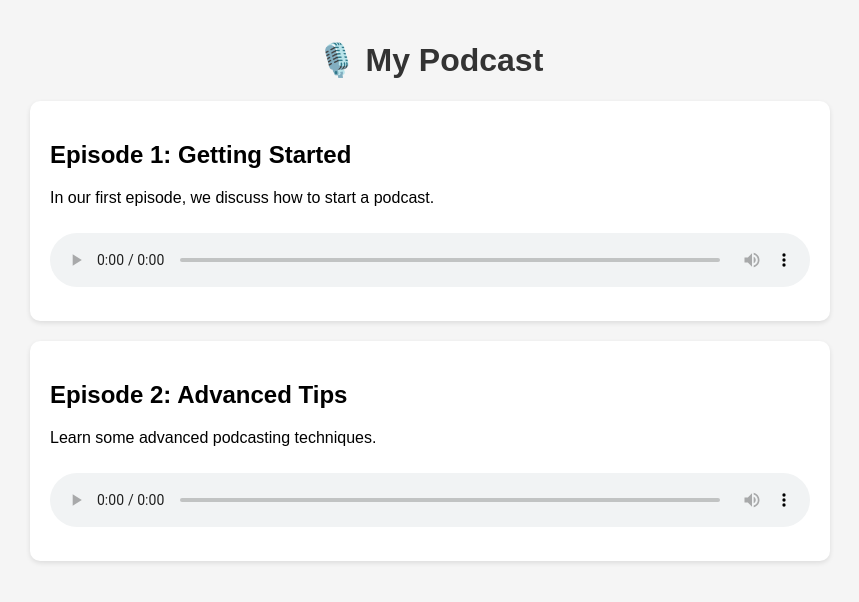
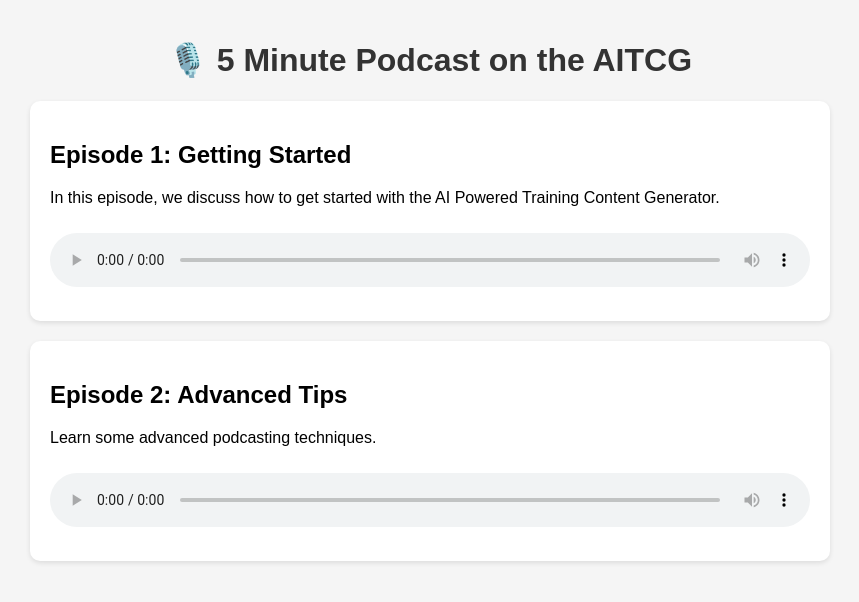
Before and after one commit to garyem/AIPTCG5MININPODCAST, a plain HTML site: page index.html in a window 1280 px wide. Shown: the whole page, without its empty margins (210-1069 px from the left). Drawn offline with Linux system fonts and the light colour scheme.

Commit message:
Update index.html

```diff
--- a/index.html
+++ b/index.html
@@ -1,7 +1,7 @@
 <!DOCTYPE html>
 <html>
 <head>
-    <title>My Podcast</title>
+    <title>5 Minute Podcast on the AITCG</title>
     <style>
         body {
             font-family: Arial, sans-serif;
@@ -28,11 +28,11 @@
     </style>
 </head>
 <body>
-    <h1>🎙️ My Podcast</h1>
+    <h1>🎙️ 5 Minute Podcast on the AITCG</h1>
 
     <div class="episode">
         <h2>Episode 1: Getting Started</h2>
-        <p>In our first episode, we discuss how to start a podcast.</p>
+        <p>In this episode, we discuss how to get started with the AI Powered Training Content Generator.</p>
         <audio controls>
             <source src="episode-01.mp3" type="audio/mpeg">
             Your browser does not support the audio element.
@@ -43,7 +43,7 @@
         <h2>Episode 2: Advanced Tips</h2>
         <p>Learn some advanced podcasting techniques.</p>
         <audio controls>
-            <source src="episode-02.mp3" type="audio/mpeg">
+            <source src="AI_Drafting_Partner__How_Instructional_Designers_Use_Content_Ge (1).mp4" type="audio/mpeg">
             Your browser does not support the audio element.
         </audio>
     </div>
```
